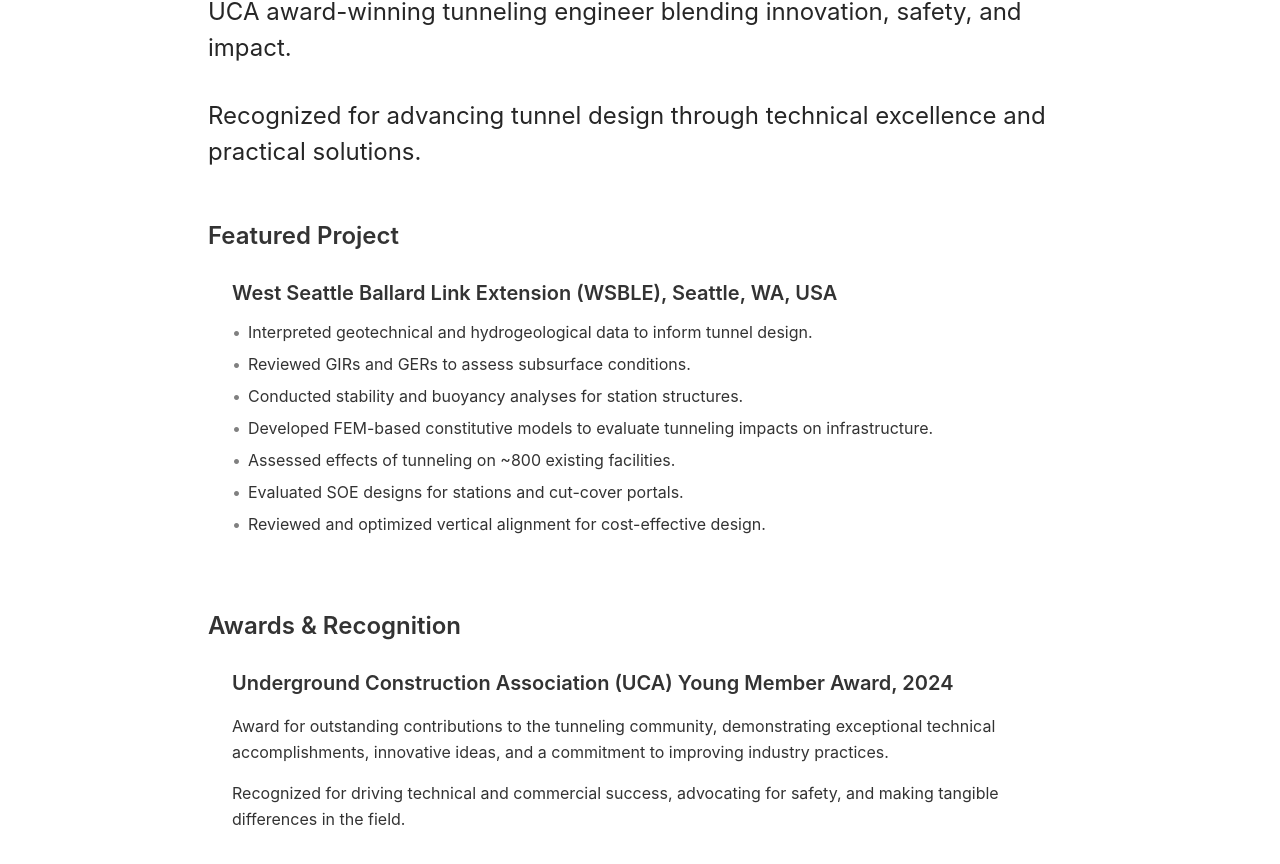
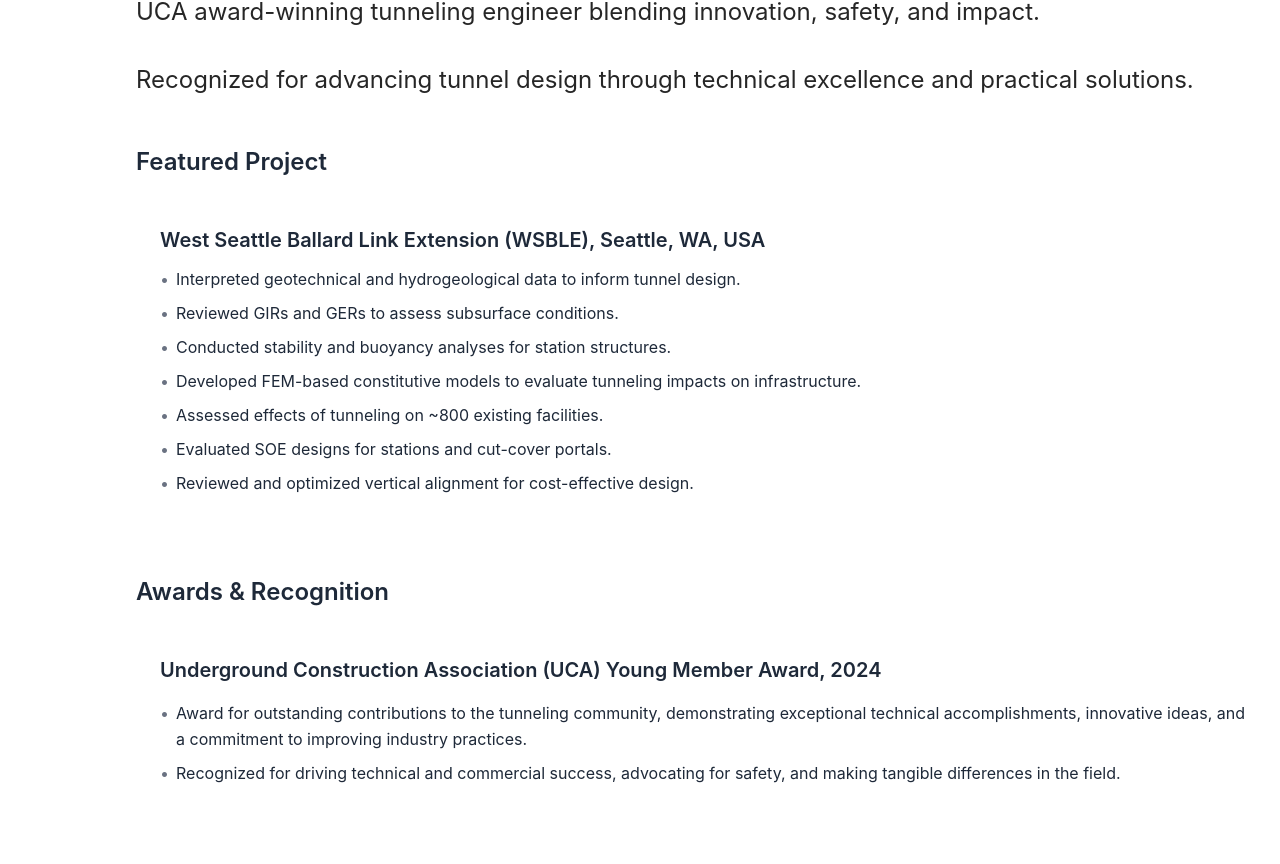
Before and after one commit to rajat2g/Portfolio, a Next.js app: page / in a window 1280 px wide. Shown: the part 328-1192 px from the top of the page. Built offline with nearby package versions, Linux system fonts and the light colour scheme.

Commit message:
home page improvements

```diff
--- a/app/components/nav.tsx
+++ b/app/components/nav.tsx
@@ -34,7 +34,7 @@
                 <Link
                   key={path}
                   href={path}
-                  className="transition-all hover:text-neutral-800 dark:hover:text-neutral-200 flex align-middle relative py-1 px-2 m-1"
+                  className="text-[14px] sm:text-[16px] transition-all hover:text-neutral-800 dark:hover:text-neutral-200 flex align-middle relative py-1 px-1 sm:px-2 m-1"
                 >
                   {name}
                 </Link>
--- a/app/layout.tsx
+++ b/app/layout.tsx
@@ -62,7 +62,7 @@
           </div>
         <main
         style={{
-          margin: "0 200px"
+          marginLeft: "10vw"
         }}
         className="flex-auto min-w-0 mt-6 flex flex-col px-2">
           {children}
--- a/app/pages/home/page.tsx
+++ b/app/pages/home/page.tsx
@@ -3,28 +3,21 @@
 import path from 'path';
 
 // Type definitions
+type FeaturedProjectItem = {
+  title: string;
+  details: string[];
+};
 
-type WritingItem = {
+type AwardItem = {
   title: string;
-  date: string;
-  link: string;
-  description: string;
+  details?: string[];
 };
-type SpeakingItem = WritingItem;
-type PublicationItem = WritingItem;
-type Contact = {
-  email: string;
-  twitter: string;
-  linkedin: string;
-};
+
 type HomeContent = {
-  headline: string;
-  description: string;
-  writing: WritingItem[];
-  speaking: SpeakingItem[];
-  publications: PublicationItem[];
-  research: string;
-  contact: Contact;
+  punchline1: string;
+  punchline2: string;
+  featuredProject: FeaturedProjectItem[];
+  awardsAndRecognition?: AwardItem[];
 };
 
 function getHomeContent(): HomeContent {
@@ -34,7 +27,6 @@
   let content: Partial<HomeContent> = {};
   if (match) {
     const frontmatter = match[1];
-    // Use a YAML parser for robust parsing
     const yaml = require('js-yaml');
     Object.assign(content, yaml.load(frontmatter));
   }
@@ -42,251 +34,82 @@
 }
 
 export default function Home() {
-  const { headline, description, writing, speaking, publications, research, contact } = getHomeContent();
+  const { punchline1, punchline2, featuredProject, awardsAndRecognition } = getHomeContent();
+
   return (
     <section>
-      <h1 style={{
-        fontSize:  "28px"
-      }} className="mb-8 tracking-tighter"><span style={{ color: "rgb(128, 128, 128)" }}>Hello, I'm</span> Rajat Gangrade.</h1>
+      <h1 className="mb-8 tracking-tighter text-[28px]">
+        <span className="text-gray-500">Hello, I'm</span> Rajat Gangrade.
+      </h1>
 
-      <p className="text-[24px] mb-8 text-neutral-800 dark:text-neutral-200">
-        UCA award-winning tunneling engineer blending innovation, safety, and impact.
+      <p className="text-[24px] mb-8 text-neutral-800">
+        {punchline1}
       </p>
 
-      <p className="text-[24px] text-neutral-800 dark:text-neutral-200">
-        Recognized for advancing tunnel design through technical excellence and practical solutions.
+      <p className="text-[24px] text-neutral-800">
+        {punchline2}
       </p>
 
-      {/* Project Section */}
-      <div style={{ marginTop: '48px', marginBottom: '48px' }}>
-        <h2 style={{
-          fontSize: '24px',
-          fontWeight: '600',
-          color: 'rgb(51, 51, 51)'
-        }} className="dark:text-neutral-200">
+      {/* Featured Project Section */}
+      <div className="my-12">
+        <h2 className="text-2xl font-semibold text-gray-800 mb-6">
           Featured Project
         </h2>
 
-        <div style={{
-          borderRadius: '8px',
-          padding: '24px',
-          marginBottom: '16px'
-        }} className="dark:bg-neutral-900 dark:border-neutral-800">
-          <h3 style={{
-            fontSize: '20px',
-            fontWeight: '600',
-            marginBottom: '12px',
-            color: 'rgb(51, 51, 51)'
-          }} className="dark:text-neutral-200">
-            West Seattle Ballard Link Extension (WSBLE), Seattle, WA, USA
+        <div className="rounded-lg p-6">
+          {featuredProject.map((project, index) => (
+            <div key={index}>
+              <h3 className="text-xl font-semibold mb-3 text-gray-800">
+                {project.title}
               </h3>
-
-          <ul style={{
-            listStyle: 'none',
-            padding: '0',
-            margin: '0'
-          }}>
-            <li style={{
-              marginBottom: '8px',
-              paddingLeft: '16px',
-              position: 'relative',
-              color: 'rgb(51, 51, 51)',
-              fontSize: '16px',
-              lineHeight: '1.5'
-            }} className="dark:text-neutral-200">
-              <span style={{
-                position: 'absolute',
-                left: '0',
-                color: 'rgb(128, 128, 128)'
-              }}>•</span>
-              Interpreted geotechnical and hydrogeological data to inform tunnel design.
-            </li>
-            <li style={{
-              marginBottom: '8px',
-              paddingLeft: '16px',
-              position: 'relative',
-              color: 'rgb(51, 51, 51)',
-              fontSize: '16px',
-              lineHeight: '1.5'
-            }} className="dark:text-neutral-200">
-              <span style={{
-                position: 'absolute',
-                left: '0',
-                color: 'rgb(128, 128, 128)'
-              }}>•</span>
-              Reviewed GIRs and GERs to assess subsurface conditions.
-            </li>
-            <li style={{
-              marginBottom: '8px',
-              paddingLeft: '16px',
-              position: 'relative',
-              color: 'rgb(51, 51, 51)',
-              fontSize: '16px',
-              lineHeight: '1.5'
-            }} className="dark:text-neutral-200">
-              <span style={{
-                position: 'absolute',
-                left: '0',
-                color: 'rgb(128, 128, 128)'
-              }}>•</span>
-              Conducted stability and buoyancy analyses for station structures.
-            </li>
-            <li style={{
-              marginBottom: '8px',
-              paddingLeft: '16px',
-              position: 'relative',
-              color: 'rgb(51, 51, 51)',
-              fontSize: '16px',
-              lineHeight: '1.5'
-            }} className="dark:text-neutral-200">
-              <span style={{
-                position: 'absolute',
-                left: '0',
-                color: 'rgb(128, 128, 128)'
-              }}>•</span>
-              Developed FEM-based constitutive models to evaluate tunneling impacts on infrastructure.
-            </li>
-            <li style={{
-              marginBottom: '8px',
-              paddingLeft: '16px',
-              position: 'relative',
-              color: 'rgb(51, 51, 51)',
-              fontSize: '16px',
-              lineHeight: '1.5'
-            }} className="dark:text-neutral-200">
-              <span style={{
-                position: 'absolute',
-                left: '0',
-                color: 'rgb(128, 128, 128)'
-              }}>•</span>
-              Assessed effects of tunneling on ~800 existing facilities.
-            </li>
-            <li style={{
-              marginBottom: '8px',
-              paddingLeft: '16px',
-              position: 'relative',
-              color: 'rgb(51, 51, 51)',
-              fontSize: '16px',
-              lineHeight: '1.5'
-            }} className="dark:text-neutral-200">
-              <span style={{
-                position: 'absolute',
-                left: '0',
-                color: 'rgb(128, 128, 128)'
-              }}>•</span>
-              Evaluated SOE designs for stations and cut-cover portals.
-            </li>
-            <li style={{
-              marginBottom: '0',
-              paddingLeft: '16px',
-              position: 'relative',
-              color: 'rgb(51, 51, 51)',
-              fontSize: '16px',
-              lineHeight: '1.5'
-            }} className="dark:text-neutral-200">
-              <span style={{
-                position: 'absolute',
-                left: '0',
-                color: 'rgb(128, 128, 128)'
-              }}>•</span>
-              Reviewed and optimized vertical alignment for cost-effective design.
-            </li>
-          </ul>
-        </div>
-      </div>
-
-      {/* Awards Section */}
-      <div style={{ marginTop: '48px', marginBottom: '48px' }}>
-        <h2 style={{
-          fontSize: '24px',
-          fontWeight: '600',
-          marginBottom: '0px',
-          color: 'rgb(51, 51, 51)'
-        }} className="dark:text-neutral-200">
-          Awards & Recognition
-        </h2>
-
-        <div style={{
-          borderRadius: '8px',
-          padding: '24px'
-        }} className="dark:bg-neutral-900 dark:border-neutral-800">
-          <h3 style={{
-            fontSize: '20px',
-            fontWeight: '600',
-            marginBottom: '16px',
-            color: 'rgb(51, 51, 51)'
-          }} className="dark:text-neutral-200">
-            Underground Construction Association (UCA) Young Member Award, 2024
-          </h3>
-
-          <p style={{
-            marginBottom: '16px',
-            color: 'rgb(51, 51, 51)',
-            fontSize: '16px',
-            lineHeight: '1.6'
-          }} className="dark:text-neutral-200">
-            Award for outstanding contributions to the tunneling community, demonstrating exceptional technical accomplishments, innovative ideas, and a commitment to improving industry practices.
-          </p>
-
-          <p style={{
-            marginBottom: '0',
-            color: 'rgb(51, 51, 51)',
-            fontSize: '16px',
-            lineHeight: '1.6'
-          }} className="dark:text-neutral-200">
-            Recognized for driving technical and commercial success, advocating for safety, and making tangible differences in the field.
-          </p>
-        </div>
-      </div>
-
-      {/* <p className="mb-4">{description}</p> */}
-      {/* <div className="my-8 grid gap-16">
-        <div>
-          <h2 className="text-xl font-bold mb-4">📝 Recent Writing</h2>
-          <ul>
-            {writing && writing.map((item) => (
-              <li key={item.link} className="mb-4">
-                <a href={item.link} className="text-lg font-semibold hover:underline">{item.title}</a>
-                <div className="text-neutral-800 dark:text-neutral-200">{item.description}</div>
+              <ul className="list-none p-0 m-0">
+                {project.details.map((point, pointIndex) => (
+                  <li
+                    key={pointIndex}
+                    className="mb-2 pl-4 relative text-gray-800 text-base leading-relaxed"
+                  >
+                    <span className="absolute left-0 text-gray-500">•</span>
+                    {point}
                   </li>
                 ))}
               </ul>
             </div>
-        <div>
-          <h2 className="text-xl font-bold mb-4">🗣️ Recent Speaking</h2>
-          <ul>
-            {speaking && speaking.map((item) => (
-              <li key={item.link} className="mb-4">
-                <a href={item.link} className="text-lg font-semibold hover:underline" target="_blank" rel="noopener noreferrer">{item.title}</a>
-                <div className="text-neutral-800 dark:text-neutral-200">{item.description}</div>
+          ))}
+        </div>
+      </div>
+
+      {/* Awards & Recognition Section */}
+      {awardsAndRecognition && awardsAndRecognition.length > 0 && (
+        <div className="my-12">
+          <h2 className="text-2xl font-semibold text-gray-800 mb-6">
+            Awards & Recognition
+          </h2>
+          <div className="rounded-lg p-6">
+            {awardsAndRecognition.map((award, index) => (
+              <div key={index} className={index !== awardsAndRecognition.length - 1 ? 'mb-8' : ''}>
+                <h3 className="text-xl font-semibold mb-4 text-gray-800">
+                  {award.title}
+                </h3>
+                {award.details && Array.isArray(award.details) && (
+                  <ul className="list-none p-0 m-0">
+                    {award.details.map((detail, detailIndex) => (
+                      <li
+                        key={detailIndex}
+                        className={`pl-4 relative text-gray-800 text-base leading-relaxed ${
+                          detailIndex !== award.details!.length - 1 ? 'mb-2' : ''
+                        }`}
+                      >
+                        <span className="absolute left-0 text-gray-500">•</span>
+                        {detail}
                       </li>
                     ))}
                   </ul>
+                )}
               </div>
-        <div>
-          <h2 className="text-xl font-bold mb-4">📚 Recent Publications</h2>
-          <ul>
-            {publications && publications.map((item) => (
-              <li key={item.link} className="mb-4">
-                <a href={item.link} className="text-lg font-semibold hover:underline" target="_blank" rel="noopener noreferrer">{item.title}</a>
-                <div className="text-neutral-800 dark:text-neutral-200">{item.description}</div>
-              </li>
             ))}
-          </ul>
-        </div>
-        <div>
-          <h2 className="text-xl font-bold mb-4">🔬 Research Interests</h2>
-          <div className="text-neutral-800 dark:text-neutral-200 whitespace-pre-line">{research}</div>
-        </div>
-        <div>
-          <h2 className="text-xl font-bold mb-4">📬 Get in Touch</h2>
-          <div className="flex gap-6">
-            <a href={`mailto:${contact.email}`} className="text-link-primary hover:text-link-hover transition-colors">Email</a>
-            <a href={contact.twitter} className="text-link-primary hover:text-link-hover transition-colors" target="_blank" rel="noopener noreferrer">Twitter</a>
-            <a href={contact.linkedin} className="text-link-primary hover:text-link-hover transition-colors" target="_blank" rel="noopener noreferrer">LinkedIn</a>
           </div>
         </div>
-      </div> */}
+      )}
     </section>
   );
 }
--- a/content/home.md
+++ b/content/home.md
@@ -1,4 +1,23 @@
 ---
+punchline1: UCA award-winning tunneling engineer blending innovation, safety, and impact.
+punchline2: Recognized for advancing tunnel design through technical excellence and practical solutions.
+featuredProject:
+  - title: "West Seattle Ballard Link Extension (WSBLE), Seattle, WA, USA"
+    details:
+      - "Interpreted geotechnical and hydrogeological data to inform tunnel design."
+      - "Reviewed GIRs and GERs to assess subsurface conditions."
+      - "Conducted stability and buoyancy analyses for station structures."
+      - "Developed FEM-based constitutive models to evaluate tunneling impacts on infrastructure."
+      - "Assessed effects of tunneling on ~800 existing facilities."
+      - "Evaluated SOE designs for stations and cut-cover portals."
+      - "Reviewed and optimized vertical alignment for cost-effective design."
+awardsAndRecognition:
+  - title: "Underground Construction Association (UCA) Young Member Award, 2024"
+    details:
+      - "Award for outstanding contributions to the tunneling community, demonstrating exceptional technical accomplishments, innovative ideas, and a commitment to improving industry practices."
+      - "Recognized for driving technical and commercial success, advocating for safety, and making tangible differences in the field."
+---
+<!-- ---
 headline: Rajat's Portfolio
 description: "I am a geotechnical and tunneling engineer with national and
   international design and construction support experience for tunnels and
@@ -67,4 +86,4 @@
   email: your.email@example.com
   twitter: https://twitter.com/yourusername
   linkedin: https://linkedin.com/in/yourusername
----
+--- -->
```
Also changed, not shown: public/admin/config.yml (+51 -27 lines). Lines whose indentation alone changed are shown as unchanged.
